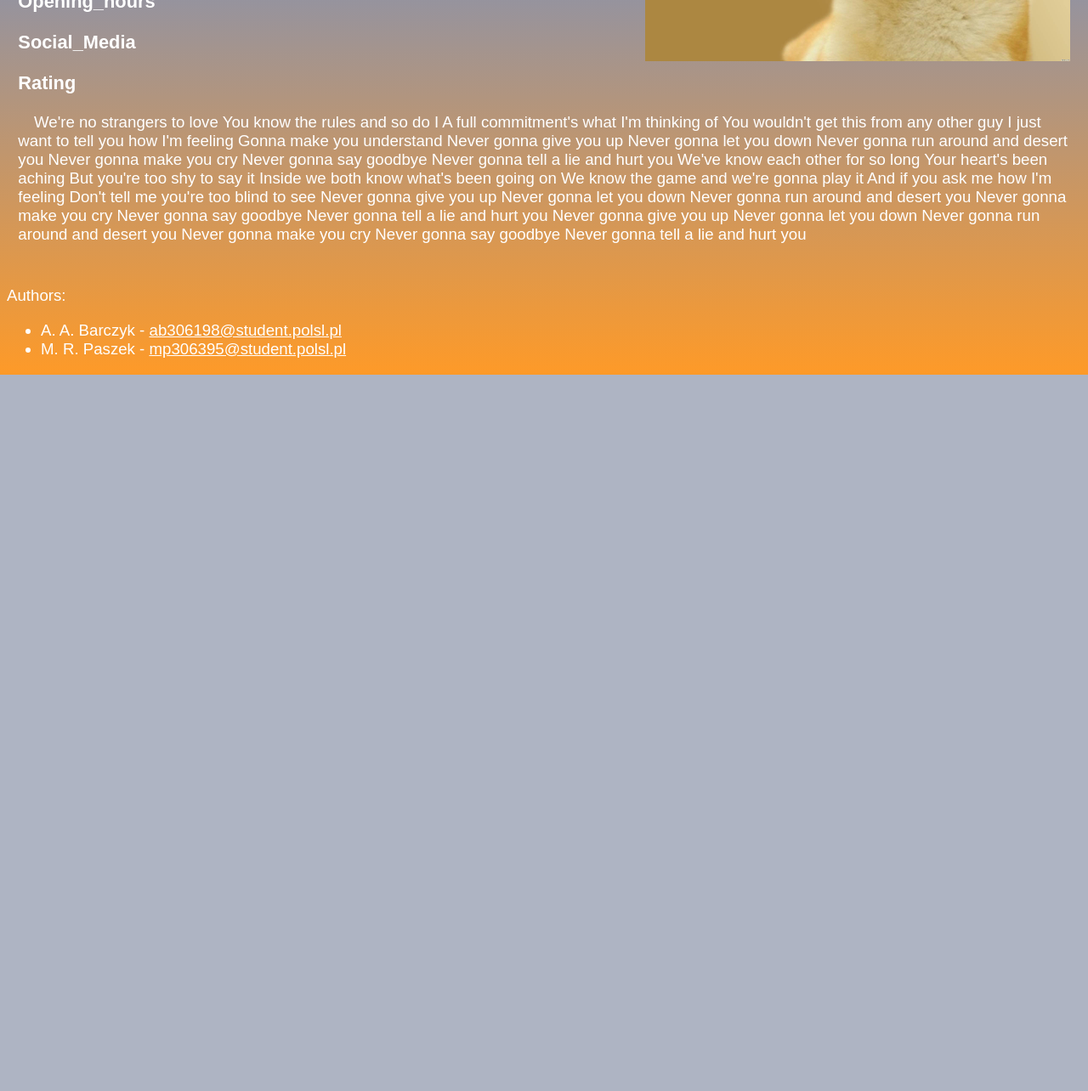
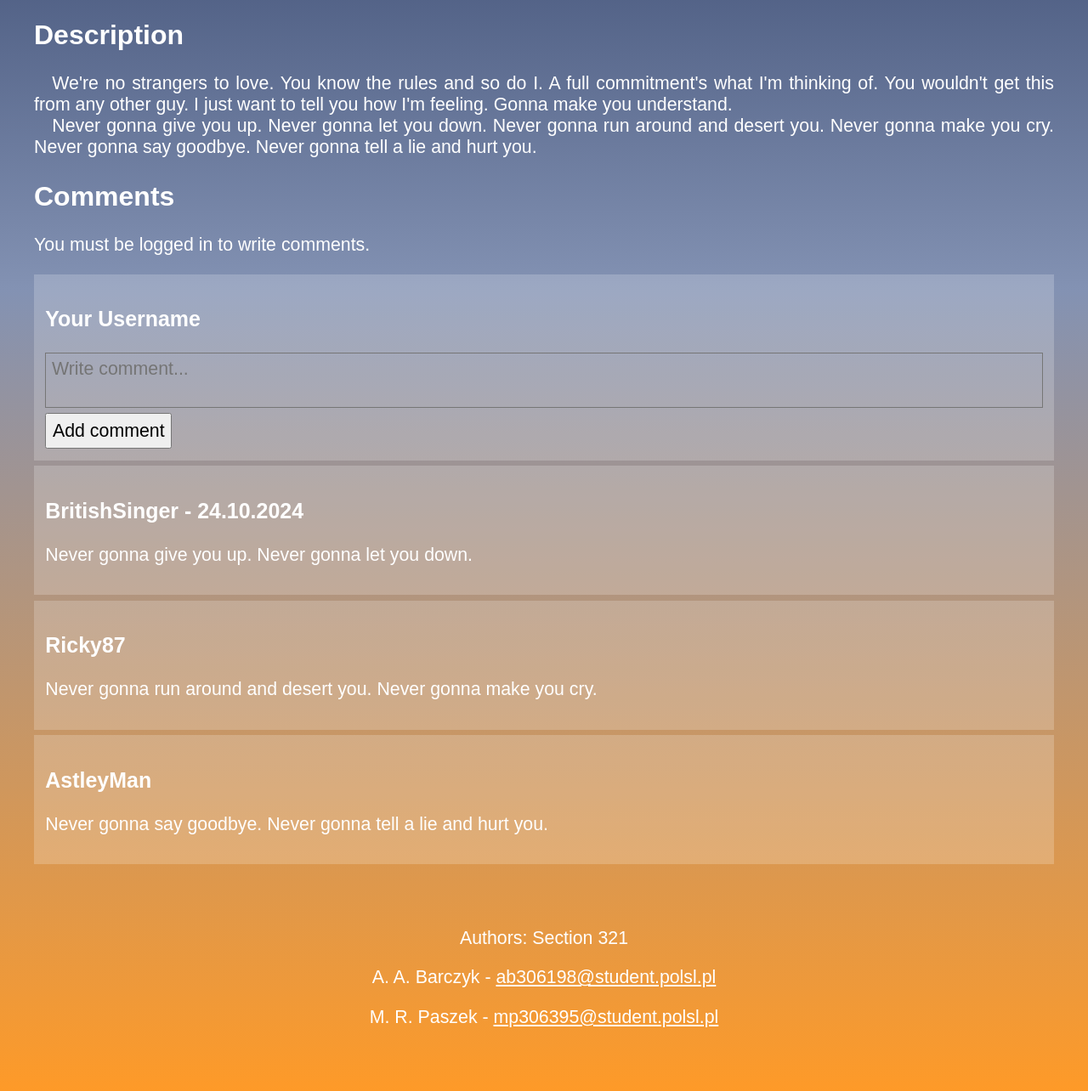
Before and after one commit to MaciejPaszek/Mariacka-By-Night, a PHP site: page /bar.html in a window 1280 px wide. Shown: the part 602-1886 px from the top of the page at 85% size. Before the commit the page ends 1043 px from the top, so only its background shows below. Run offline with PHP 8.4, Linux system fonts and the light colour scheme.

Commit message:
Add files via upload

```diff
--- a/bar.html
+++ b/bar.html
@@ -6,87 +6,93 @@
 		<meta name="viewport" content="width=device-width, initial-scale=1.0">
 		<title>Mariacka By Night</title>
 	</head>
+
 	<body>
+		<p id="title">
+			Mariacka By Night
+		</p>
 
-	<h1><i>Mariacka By Night</i></h1>
-
-		<div id="navbar">
 		<a href="index.html">
-				<div id="list" class="navigator">LIST</div>
+			<div id="list" class="navigator"><b>LIST</b></div>
 		</a>
-
 		<a href="map.html">
 			<div id="map" class="navigator">MAP</div>
 		</a>
-
 		<a href="login.html">
 			<div id="register" class="navigator">REGISTER</div>
 		</a>
-
 		<a href="login.html">
 			<div id="login" class="navigator">LOGIN</div>
 		</a>
-		</div>
 
 		<div id="content">
 
-			<img id="photo" src="photo.jpg"></img>
+			<img id="photo" src="img/browar mariacki1.jpg"></img>
 
-			<h2>Bar_Name</h2>
-			<h3>Bar_adress</h3>
-			<h3>Opening_hours</h3>
-			<h3>Social_Media</h3>
-			<h3>Rating</h3>
+			<div id="infoSection">
+				<h1 id="barName">Browar Mariacki</h1>
+				<h3 id="barAdress">69 Mariacka St.</h3>
+				<h3 id="barOpenHours">04:20 - 21:37</h3>
+				<h3 id="barRating">&#9733 &#9733 &#9733 &#9733 &#9734 4.3 (32 ratings)</h3>
+				<h3 id="barSocial"><a>Facebook link</a></h3>
+			</div>
 
-			<p id="opis">
-		&emsp;We're no strangers to love
-		You know the rules and so do I
-		A full commitment's what I'm thinking of
-		You wouldn't get this from any other guy
+			<div id="descriptionSection">
+				<h2>Description</h2>
+				<p id="barDesc">
+					&emsp;We're no strangers to love.
+					You know the rules and so do I.
+					A full commitment's what I'm thinking of.
+					You wouldn't get this from any other guy.
+					I just want to tell you how I'm feeling.
+					Gonna make you understand.
+					<br>
+					&emsp;Never gonna give you up.
+					Never gonna let you down.
+					Never gonna run around and desert you.
+					Never gonna make you cry.
+					Never gonna say goodbye.
+					Never gonna tell a lie and hurt you.
+				</p>
+			</div>
 
-		I just want to tell you how I'm feeling
-		Gonna make you understand
+			<div id="commentSection">
 
-		Never gonna give you up
-		Never gonna let you down
-		Never gonna run around and desert you
-		Never gonna make you cry
-		Never gonna say goodbye
-		Never gonna tell a lie and hurt you
+				<h2>Comments</h2>
 
-		We've know each other for so long
-		Your heart's been aching
-		But you're too shy to say it
-		Inside we both know what's been going on
-		We know the game and we're gonna play it
+				<p>You must be logged in to write comments.</p>
 
-		And if you ask me how I'm feeling
-		Don't tell me you're too blind to see
+				<div class="commentBlock">
+					<h3>Your Username</h3>
+					<textarea type="text" placeholder="Write comment..."></textarea>
+					<input id="commentSend" type="button" value="Add comment"></input>
+				</div>
 
-		Never gonna give you up
-		Never gonna let you down
-		Never gonna run around and desert you
-		Never gonna make you cry
-		Never gonna say goodbye
-		Never gonna tell a lie and hurt you
+				<div class="commentBlock">
+					<h3>BritishSinger - 24.10.2024</h3>
+					<p>Never gonna give you up. Never gonna let you down.</p>
+				</div>
+				<div class="commentBlock">
+					<h3>Ricky87</h3>
+					<p>Never gonna run around and desert you. Never gonna make you cry.</p>
+				</div>
+				<div class="commentBlock">
+					<h3>AstleyMan</h3>
+					<p>Never gonna say goodbye. Never gonna tell a lie and hurt you.</p>
+				</div>
+		</div>
 
-		Never gonna give you up
-		Never gonna let you down
-		Never gonna run around and desert you
-		Never gonna make you cry
-		Never gonna say goodbye
-		Never gonna tell a lie and hurt you
-		</p>
+		<footer>
+			<p>Authors: Section 321</p>
+			<p>A. A. Barczyk - <a href="mailto:ab306198@student.polsl.pl">ab306198@student.polsl.pl</a></p>
+			<p>M. R. Paszek -  <a href="mailto:mp306395@student.polsl.pl">mp306395@student.polsl.pl</a></p>
+		</footer>
 
 	</div>
 
-	<footer>
-		<p>Authors:</p>
-		<ul>
-			<li>A. A. Barczyk - <a href="mailto:ab306198@student.polsl.pl">ab306198@student.polsl.pl</a></li>
-			<li>M. R. Paszek -  <a href="mailto:mp306395@student.polsl.pl">mp306395@student.polsl.pl</a></li>
-		</ul>
-	</footer>
+
+
+
 
 </body>
 </html>
--- a/style.css
+++ b/style.css
@@ -1,5 +1,5 @@
 * {
-  box-sizing: border-box;
+	box-sizing:		border-box;
 }
 
 body{
@@ -8,74 +8,123 @@ body{
 						#8392B3,
 						#FE9A28);
 	font-family:		Arial;
-	font-size:			14pt;
+	font-size:			16pt;
 	background-color:	rgb(0,0,50);
 	color:				rgb(255,255,255);
+	margin:				0;
 }
 
-h1{
+#title{
 	font-family:		Times New Roman;
 	font-size:			50pt;
+	font-weight:		bold;
+	font-style:			italic;
 	text-align:			center;
 	padding:			40pt 0pt 40pt 0pt;
+	margin:				0;
 }
 
-h2{
-	font-size:			30pt;
-	padding:			100pt 50pt 10pt 50pt;
+.navigator{
+	background-color:	rgb(255,255,255,20%);
+	padding:			20pt 0pt 20pt 0pt;
+	text-align:			center;
+	font-weight:		bold;
+	float:				left;
+	width:				25%;
+}
+
+.navigator:hover{
+	background-color:	rgb(255,255,255,50%);
+}
+
+#content{
+	clear:				left;
+	padding:			30pt;
+}
+
+#photo{
+	float:				right;
+	width:				auto;
+	height:				100%;
+	max-width:			50%;
+}
+
+#infoSection{
+
+}
+
+#descriptionSection{
+	clear:				right;
+}
+
+#commentSection{
+
+}
+
+.commentBlock{
+	background-color:	rgb(255,255,255,20%);
+	padding:			10pt;
+	margin: 			5pt 0pt 5pt 0pt;
 }
 
 a{
 	color:				#FFFFFF;
 }
 
-footer{
-	text-align:			left;
+p{
+	font-size:			16pt;
 }
 
-.navigator{
-	background-color: rgb(255,255,255,50%);
-	padding: 30pt 50pt 30pt 50pt;
-	float: left;
+#barDesc{
+	text-align:			justify;
 }
 
-#photo{
-	float:				right;
-	width:				50%;
-	max-width:			500px;
-	height: 			auto;
+footer{
+	text-align:			center;
+	padding:			10pt;
+	margin-top:			30pt;
 }
 
-#navbar{
-	background-color: rgb(255,255,255,50%);
+.comment{
+	background-color:	rgb(255,255,255,20%);
+	padding:			10pt 10pt 10pt 10pt;
+	margin: 			5pt 0pt 5pt 0pt;
 }
 
-#content{
-	padding: 10pt;
+textarea{
+	background-color:	rgb(255,255,255,0%);
+	color:				white;
+	font-family:		Arial;
+	font-size:			16pt;
+	width:				100%;
+	padding:			5pt;
+	resize:				none;
 }
 
-#list {
-	float: left;
-	width: 20%;
-}
+#commentSend{
+	font-family:		Arial;
+	font-size:			16pt;
+	padding:			5pt;
 
-#map {
-	float: left;
-	width: 40%;
-}
-
-#register {
-	float: left;
-	width: 20%;
-}
-
-#login {
-	float: left;
-	width: 20%;
 }
 
 @media screen and (max-width: 800px) {
-  #list, #map, #register, #login {
-    width: 100%; /* The width is 100%, when the viewport is 800px or smaller */
-  }
+	.navigator{
+		width: 100%;
+
+	}
+
+	#photo{
+		clear: left;
+		float:				center;
+		width:				100%;
+		max-width:			100%;
+		max-height:			auto;
+		height: 			auto;
+	}
+
+	#content{
+	clear:				left;
+	padding:			30pt;
 }
+}
```
Also changed, not shown: index.html (+9 -13 lines), login.html (+9 -16 lines), map.html (+10 -14 lines). Lines whose indentation alone changed are shown as unchanged.
